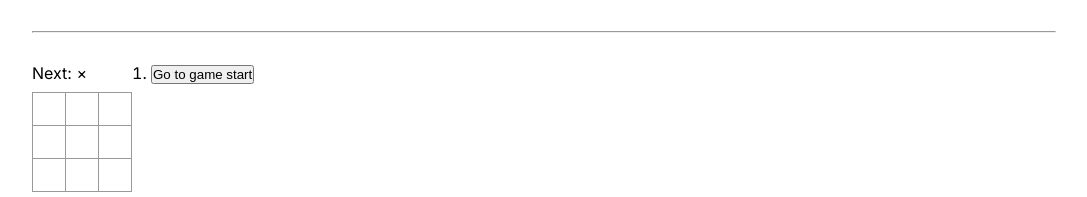
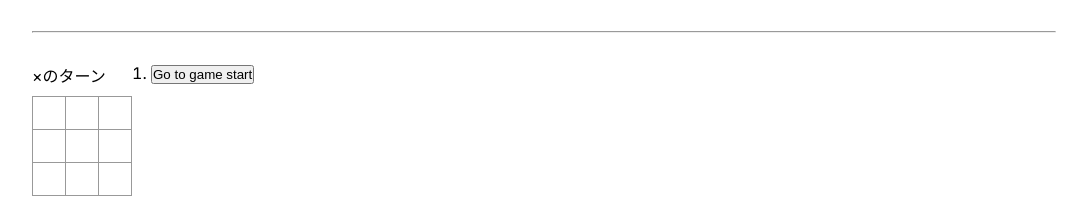
Before and after one commit to nanasi-1/nextjs-page, a Next.js app: page /tic-tac-toe in a window 1280 px wide. Shown: the part 143-340 px from the top of the page, without its empty margins (96-1183 px from the left). Built offline with nearby package versions, Linux system fonts and the light colour scheme.

Commit message:
引き分け表記を追加

```diff
--- a/src/app/tic-tac-toe/components/Game.tsx
+++ b/src/app/tic-tac-toe/components/Game.tsx
@@ -6,25 +6,35 @@ import { calcWinner } from "../util";
 
 export default function Game() {
     const [history, setHistory] = useState<SquareValue[][]>([Array(9).fill(null)]);
-    const [xIsNext, setXIsNext] = useState(true);
-    const currentSquares = history[history.length - 1];
+    const [currentMove, setCurrentMove] = useState(0);
+    const xIsNext = currentMove % 2 === 0;
+    const currentSquares = history[currentMove];
 
     function handlePlay(nextSquares: SquareValue[]) {
-        setHistory([...history, nextSquares]);
-        setXIsNext(!xIsNext);
+        const nextHistory = [...history.slice(0, currentMove + 1), nextSquares];
+        setHistory(nextHistory);
+        setCurrentMove(nextHistory.length - 1);
+    }
+
+    function moveTo(i: number) {
+        setCurrentMove(i);
     }
 
     const moveButtons = history.map((squares, i) => {
         const description = `Go to ${i > 0 ? `#${i}` : 'game start' }`;
         return (
             <li key={i}>
-                <button>{description}</button>
+                <button onClick={() => moveTo(i)}>{description}</button>
             </li>
         );
     });
 
     const winner = calcWinner(currentSquares);
-    const status = winner ? `winner: ${winner}` : `Next: ${xIsNext ? '×' : '○'}`;
+    const status = winner
+        ? `${winner}の勝ち！`
+        : currentSquares.filter(v => v===null).length === 0
+            ? `引き分け`
+            :`${xIsNext ? '×' : '○'}のターン`;
 
     return (
         <div className="game">
--- a/src/app/tic-tac-toe/page.tsx
+++ b/src/app/tic-tac-toe/page.tsx
@@ -1,5 +1,11 @@
 import './styles.css';
 import Game from "./components/Game";
+import { Metadata } from 'next';
+
+// タイトルの編集
+export const metadata: Metadata = {
+    title: '三目並べ'
+};
 
 export default function () {
     return (
```
